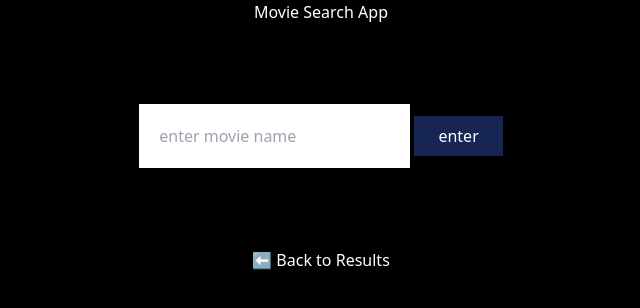
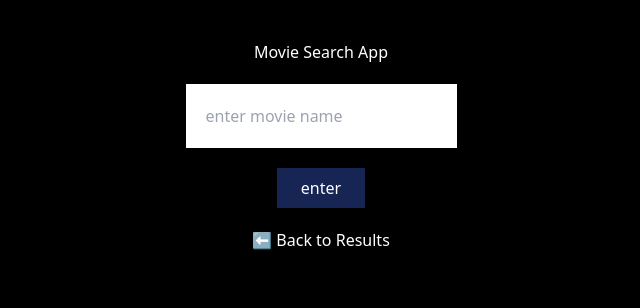
Before and after one commit to adepojumoradeyo/movie-search-app, a plain HTML site: page index.html in a window 1280 px wide. Shown: the whole page, without its empty margins (319-959 px from the left). Drawn offline with nearby package versions, Linux system fonts and the light colour scheme.

Commit message:
updated files

```diff
--- a/index.html
+++ b/index.html
@@ -7,10 +7,10 @@
 
     <script src="https://cdn.tailwindcss.com"></script>
   </head>
-  <body class="text-center bg-black">
+  <body class="text-center bg-black pt-10">
     <h1 class="text-white">Movie Search App</h1>
 
-    <div class="m-20">
+    <div class="m-5 flex flex-col gap-5 items-center">
       <input
         type="text"
         placeholder="enter movie name"
```
